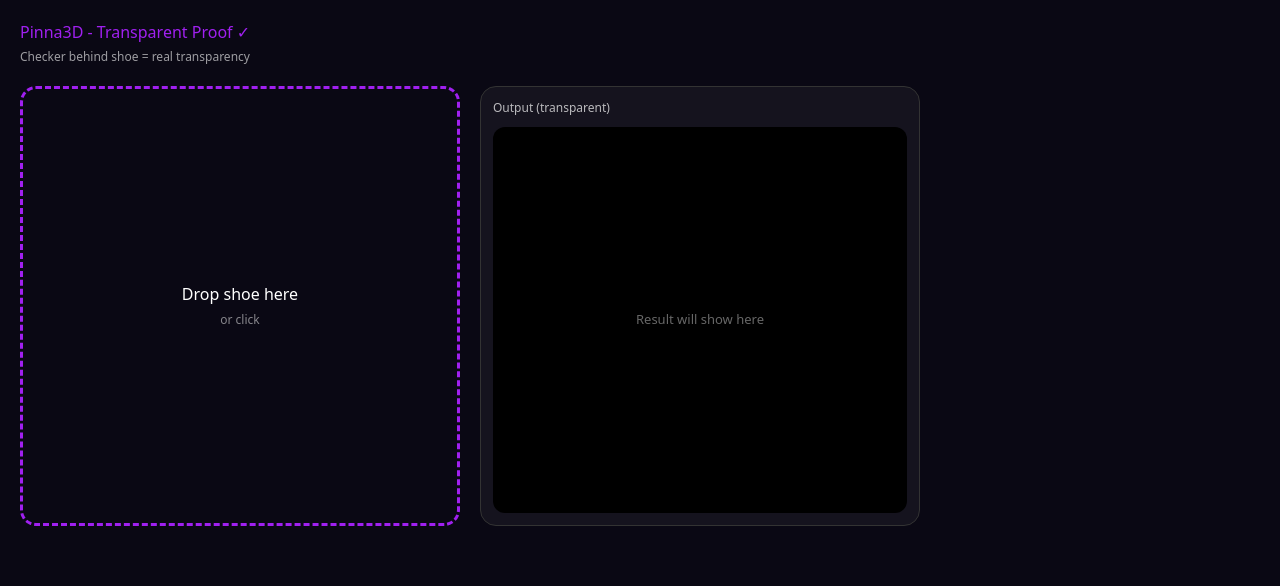
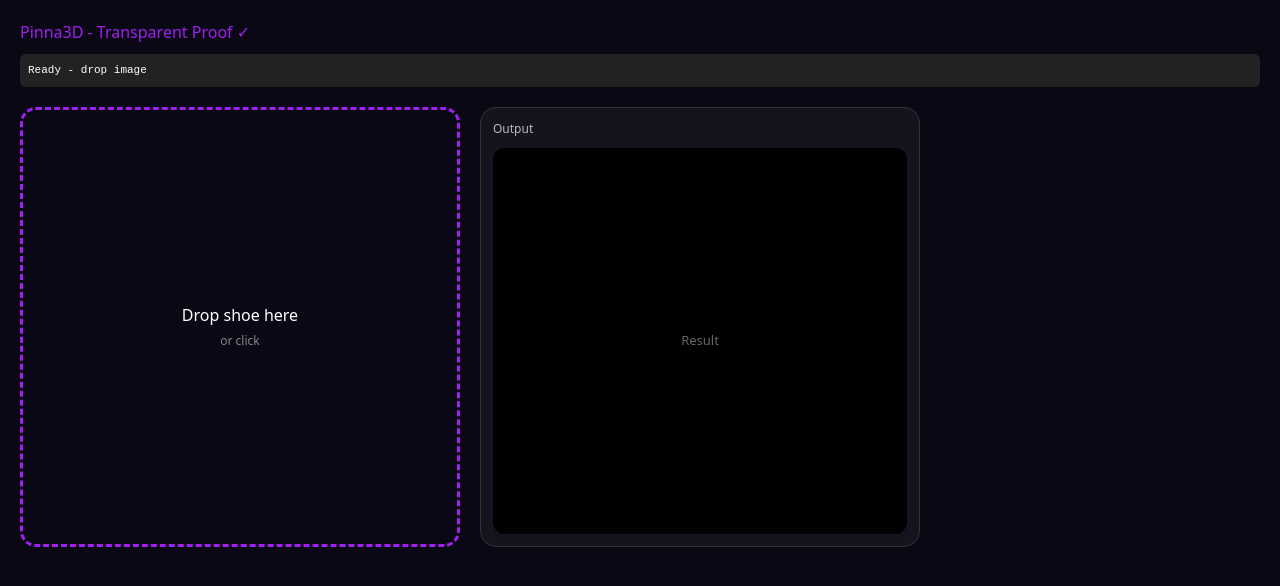
Before and after one commit to deenu747-wq/-pinna3d, a Next.js app: page / in a window 1280 px wide. Shown: the top 586 px of the page. Built offline with nearby package versions, Linux system fonts and the light colour scheme.

Commit message:
Update page.tsx

```diff
--- a/app/page.tsx
+++ b/app/page.tsx
@@ -4,7 +4,7 @@ import { useState, useRef } from "react"
 export default function Page(){
   const [preview,setPreview]=useState("")
   const [output,setOutput]=useState("")
-  const [loading,setLoading]=useState(false)
+  const [log,setLog]=useState("Ready - drop image")
   const [done,setDone]=useState(false)
   const fileRef=useRef<any>(null)
 
@@ -18,43 +18,44 @@ export default function Page(){
   const onFile=async(e:any)=>{
     const f=e.dataTransfer?.files?.[0]||e.target?.files?.[0]
     if(!f)return
-    setPreview(URL.createObjectURL(f))
-    setLoading(true)
+    const url=URL.createObjectURL(f)
+    setPreview(url)
+    setLog("Loading AI model from CDN... (20MB first time, wait 15-20 sec)")
     setDone(false)
-    setOutput("")
     try{
-      // CDN load - webpack will NOT bundle this, so build stays green
+      // WORKING CDN - esm.run bundles onnx correctly
       // @ts-ignore
-      const mod = await import(/* webpackIgnore: true */ "https://cdn.jsdelivr.net/npm/@imgly/background-removal@1.4.0/dist/index.js")
-      const blob = await mod.removeBackground(f, { model: 'small' })
+      const mod = await import(/* webpackIgnore: true */ "https://esm.run/@imgly/background-removal@1.4.0")
+      setLog("Model loaded, removing background...")
+      const blob = await mod.removeBackground(f, {
+        progress: (k:string, c:number, t:number)=> setLog(`${k} ${Math.round(c/t*100)}%`)
+      })
       setOutput(URL.createObjectURL(blob))
       setDone(true)
+      setLog("✓ DONE - Checker = transparent proof")
     }catch(err:any){
       console.error(err)
-      alert("BG failed: "+err.message+"\nTrying fallback...")
+      setLog("ERROR: "+ (err?.message || err) + " - Check console F12")
     }
-    setLoading(false)
   }
 
   return(
     <div style={{minHeight:'100vh',background:'#0A0814',color:'#fff',padding:20,fontFamily:'system-ui'}}>
       <h2 style={{color:'#A020F0',margin:0}}>Pinna3D - Transparent Proof ✓</h2>
-      <p style={{opacity:0.6,fontSize:12,marginTop:4}}>Checker behind shoe = real transparency</p>
+      <div style={{background:'#222',padding:8,borderRadius:6,marginTop:10,fontSize:11,fontFamily:'monospace',whiteSpace:'pre-wrap'}}>{log}</div>
 
       <div style={{display:'grid',gridTemplateColumns:'1fr 1fr',gap:20,maxWidth:900,marginTop:20}}>
-        {/* Input */}
         <div style={{aspectRatio:'1/1',border:'3px dashed #A020F0',borderRadius:16,display:'grid',placeItems:'center',cursor:'pointer',overflow:'hidden'}} onClick={()=>fileRef.current?.click()} onDragOver={e=>e.preventDefault()} onDrop={onFile}>
           <input ref={fileRef} type="file" hidden accept="image/*" onChange={onFile}/>
           {preview? <img src={preview} style={{width:'100%',height:'100%',objectFit:'contain'}}/> : <div style={{textAlign:'center'}}>Drop shoe here<br/><span style={{fontSize:12,opacity:0.5}}>or click</span></div>}
         </div>
 
-        {/* Output with checker proof */}
         <div style={{aspectRatio:'1/1',borderRadius:16,padding:12,display:'flex',flexDirection:'column',background:'#15131E',border:done?'2px solid #00FF88':'1px solid #333'}}>
-          <div style={{fontSize:12,opacity:0.7}}>{loading? "⏳ Removing background..." : done? "✓ Transparent - Checker = Proof" : "Output (transparent)"}</div>
+          <div style={{fontSize:12,opacity:0.7}}>{done?"✓ Transparent":"Output"}</div>
           <div style={{flex:1,marginTop:10,borderRadius:12,display:'grid',placeItems:'center',overflow:'hidden',...(done?checker:{background:'#000'})}}>
-            {done && output? <img src={output} style={{maxWidth:'90%',maxHeight:'90%',filter:'drop-shadow(0 8px 20px rgba(0,0,0,0.6))'}}/> : <span style={{opacity:0.4,fontSize:13}}>{loading?"Processing AI...":"Result will show here"}</span>}
+            {output? <img src={output} style={{maxWidth:'95%',maxHeight:'95%'}}/> : <span style={{opacity:0.4,fontSize:13}}>{preview?"Waiting for AI...":"Result"}</span>}
           </div>
-          {done && output && <button onClick={()=>{const a=document.createElement('a');a.href=output;a.download='shoe-transparent.png';a.click()}} style={{marginTop:10,background:'#A020F0',padding:'12px',borderRadius:8,border:'none',color:'#fff',fontWeight:700,cursor:'pointer'}}>Download Transparent PNG</button>}
+          {done && output && <button onClick={()=>{const a=document.createElement('a');a.href=output;a.download='shoe-transparent.png';a.click()}} style={{marginTop:10,background:'#A020F0',padding:12,borderRadius:8,border:'none',color:'#fff',fontWeight:700,cursor:'pointer'}}>Download PNG</button>}
         </div>
       </div>
     </div>
```
